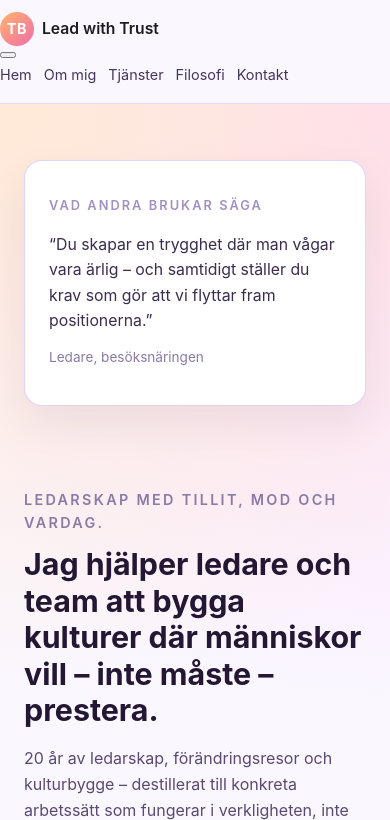
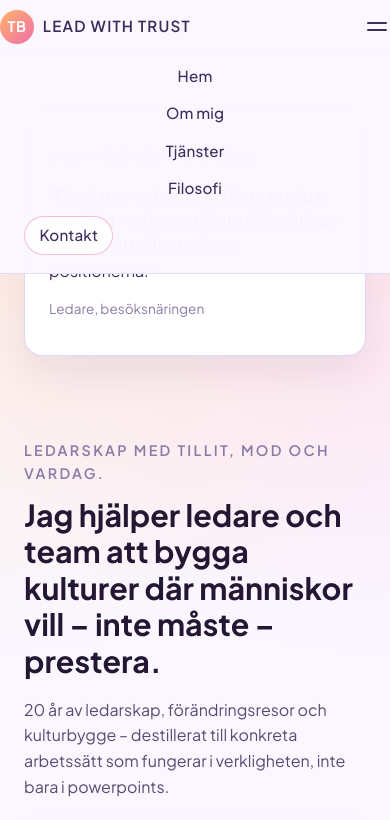
Before and after one commit to thomasgilen/futurelead, a plain HTML site: page index.html in a window 390 px wide. Both pictures are taken after a click on the button "Öppna meny". Shown: the top 820 px of the page. Drawn offline with Linux system fonts and the light colour scheme.

Commit message:
Update styles.css

```diff
--- a/styles.css
+++ b/styles.css
@@ -15,7 +15,7 @@ body {
 }
 
 body {
-  font-family: "Inter", system-ui, -apple-system, BlinkMacSystemFont, "Segoe UI", sans-serif;
+  font-family: "Plus Jakarta Sans", -apple-system, BlinkMacSystemFont, "Segoe UI", sans-serif;
   background: #faf7ff;
   color: #1d1b24;
   line-height: 1.6;
@@ -46,13 +46,14 @@ body {
   display: flex;
   align-items: center;
   justify-content: space-between;
-  padding: 0.75rem 0;
+  padding: 0.7rem 0.2rem;
+  gap: 1rem;
 }
 
 .logo {
   display: flex;
   align-items: center;
-  gap: 0.5rem;
+  gap: 0.55rem;
 }
 
 .logo-mark {
@@ -71,26 +72,91 @@ body {
 
 .logo-text {
   font-weight: 600;
-  font-size: 0.98rem;
+  font-size: 0.95rem;
+  letter-spacing: 0.08em;
+  text-transform: uppercase;
+  color: #3c2b59;
 }
+
+/* Desktop-nav */
 
 .nav-links {
   display: flex;
-  gap: 1.25rem;
-  font-size: 0.95rem;
+  align-items: center;
+  gap: 1.4rem;
+  font-size: 0.9rem;
 }
 
-.nav-links a {
+.nav-link {
+  position: relative;
   text-decoration: none;
-  color: #44365e;
-  padding-bottom: 0.15rem;
-  border-bottom: 2px solid transparent;
-  transition: color 0.2s ease, border-color 0.2s ease;
+  color: #3e2f5c;
+  font-weight: 500;
+  letter-spacing: 0.04em;
+  text-transform: uppercase;
+  padding-bottom: 0.2rem;
 }
 
-.nav-links a:hover {
+.nav-link::after {
+  content: "";
+  position: absolute;
+  left: 0;
+  bottom: -0.1rem;
+  width: 0;
+  height: 2px;
+  border-radius: 999px;
+  background: linear-gradient(135deg, #f06ea9, #ffb36b);
+  transition: width 0.22s ease;
+}
+
+.nav-link:hover::after {
+  width: 100%;
+}
+
+.nav-link:hover {
   color: #2a1f47;
-  border-color: #f06ea9;
+}
+
+/* Sista länken som CTA-pill */
+
+.nav-cta {
+  padding: 0.4rem 0.9rem;
+  border-radius: 999px;
+  border: 1px solid rgba(225, 95, 155, 0.4);
+  background: rgba(255, 255, 255, 0.9);
+}
+
+.nav-cta::after {
+  display: none;
+}
+
+.nav-cta:hover {
+  background: linear-gradient(135deg, #f06ea9, #ffb36b);
+  color: #ffffff;
+  border-color: transparent;
+}
+
+/* Hamburgerknapp (mobil) */
+
+.nav-toggle {
+  display: none;
+  border: none;
+  background: transparent;
+  padding: 0.2rem;
+  cursor: pointer;
+}
+
+.nav-toggle-line {
+  display: block;
+  width: 20px;
+  height: 2px;
+  border-radius: 999px;
+  background: #3e2f5c;
+  transition: transform 0.18s ease, opacity 0.18s ease;
+}
+
+.nav-toggle-line + .nav-toggle-line {
+  margin-top: 5px;
 }
 
 /* =========
@@ -405,15 +471,55 @@ body {
 }
 
 /* =========
-   Responsivitet
+   Responsiv nav
+   ========= */
+
+@media (max-width: 800px) {
+  .nav-container {
+    padding: 0.6rem 0;
+  }
+
+  .nav-toggle {
+    display: inline-flex;
+    flex-direction: column;
+    justify-content: center;
+  }
+
+  .nav-links {
+    position: absolute;
+    top: 100%;
+    right: 0;
+    left: 0;
+    margin: 0;
+    padding: 0.7rem 1.5rem 1.1rem;
+    background: rgba(250, 247, 255, 0.98);
+    border-bottom: 1px solid #e2d9ff;
+    display: none;
+    flex-direction: column;
+    gap: 0.6rem;
+  }
+
+  .nav-links.nav-open {
+    display: flex;
+  }
+
+  .nav-link {
+    font-size: 0.95rem;
+    text-transform: none;
+    letter-spacing: 0.01em;
+  }
+
+  .nav-cta {
+    align-self: flex-start;
+    margin-top: 0.2rem;
+  }
+}
+
+/* =========
+   Övrig responsivitet
    ========= */
 
 @media (max-width: 900px) {
-  .nav-links {
-    gap: 0.75rem;
-    font-size: 0.9rem;
-  }
-
   .hero-content {
     grid-template-columns: minmax(0, 1fr);
   }
@@ -437,16 +543,6 @@ body {
 }
 
 @media (max-width: 600px) {
-  .nav-container {
-    flex-direction: column;
-    align-items: flex-start;
-    gap: 0.35rem;
-  }
-
-  .nav-links {
-    flex-wrap: wrap;
-  }
-
   .hero-section {
     padding-top: 3.5rem;
   }
```
